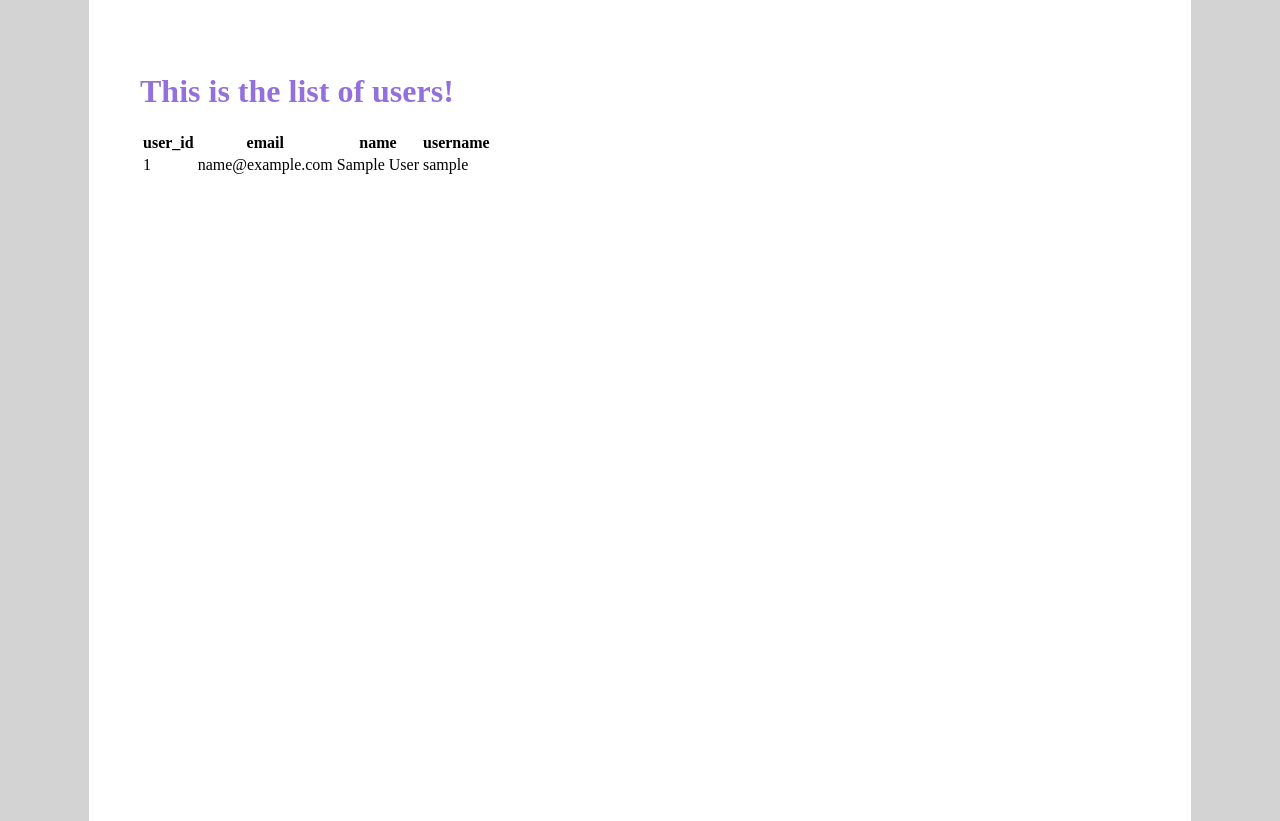
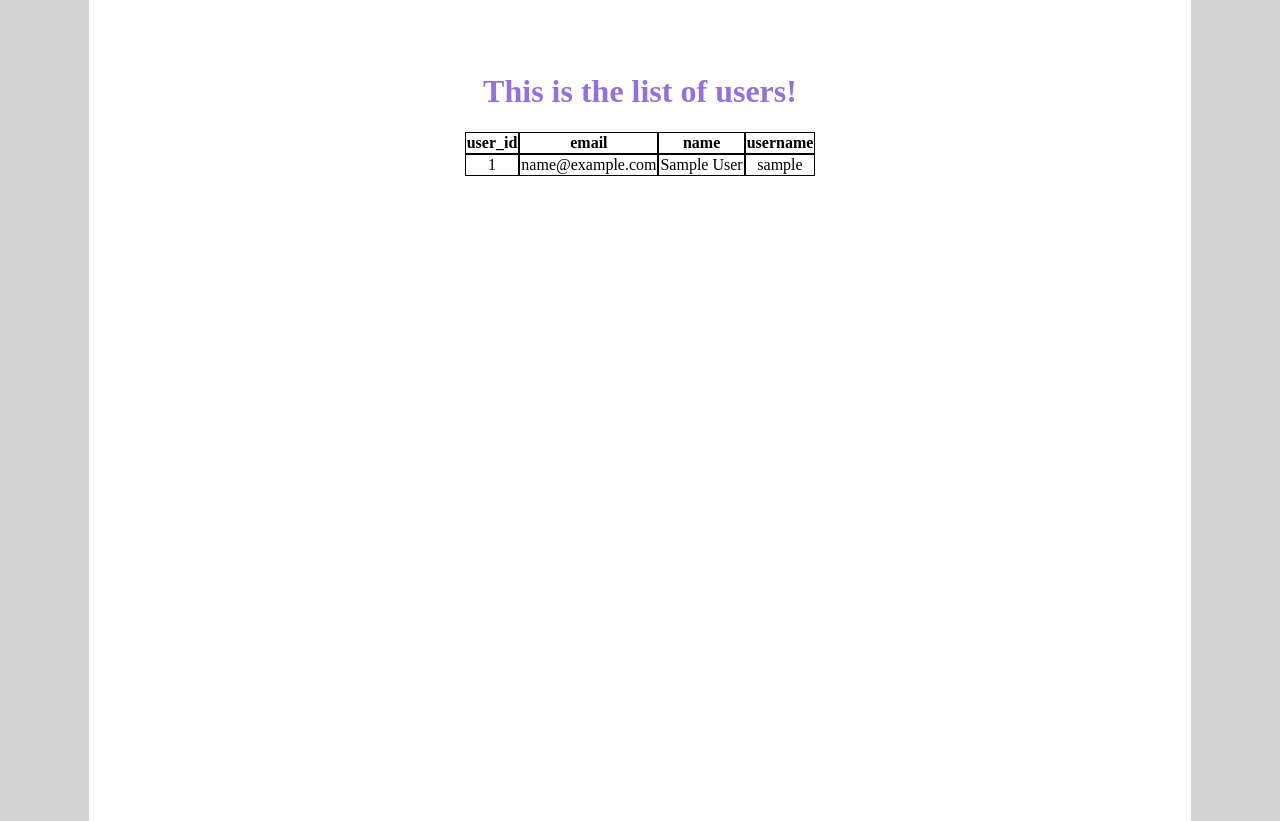
Before and after one commit to Wuggie88/webHandin, a PHP site: page /user/userlist in a window 1280 px wide. Shown: the part 30-851 px from the top of the page. Run offline with PHP 8.4, Linux system fonts and the light colour scheme; the visitor is signed in with stand-in values (Sample User, id 1).

Commit message:
CSS alingments

```diff
--- a/kawog17/public/css/style.css
+++ b/kawog17/public/css/style.css
@@ -14,6 +14,7 @@ body {
     margin: 0 auto;
     min-height: 90vh;
     padding: 4%;
+    text-align: center;
 }
 
 header, footer {
@@ -35,6 +36,14 @@ footer {
     text-align: center;
 }
 
+td, th {
+    outline: solid 1px black;
+}
+
+table {
+    margin: 0 auto;
+}
+
 @media (max-width: 740px){
     .container{
         background-color: aquamarine;
```
